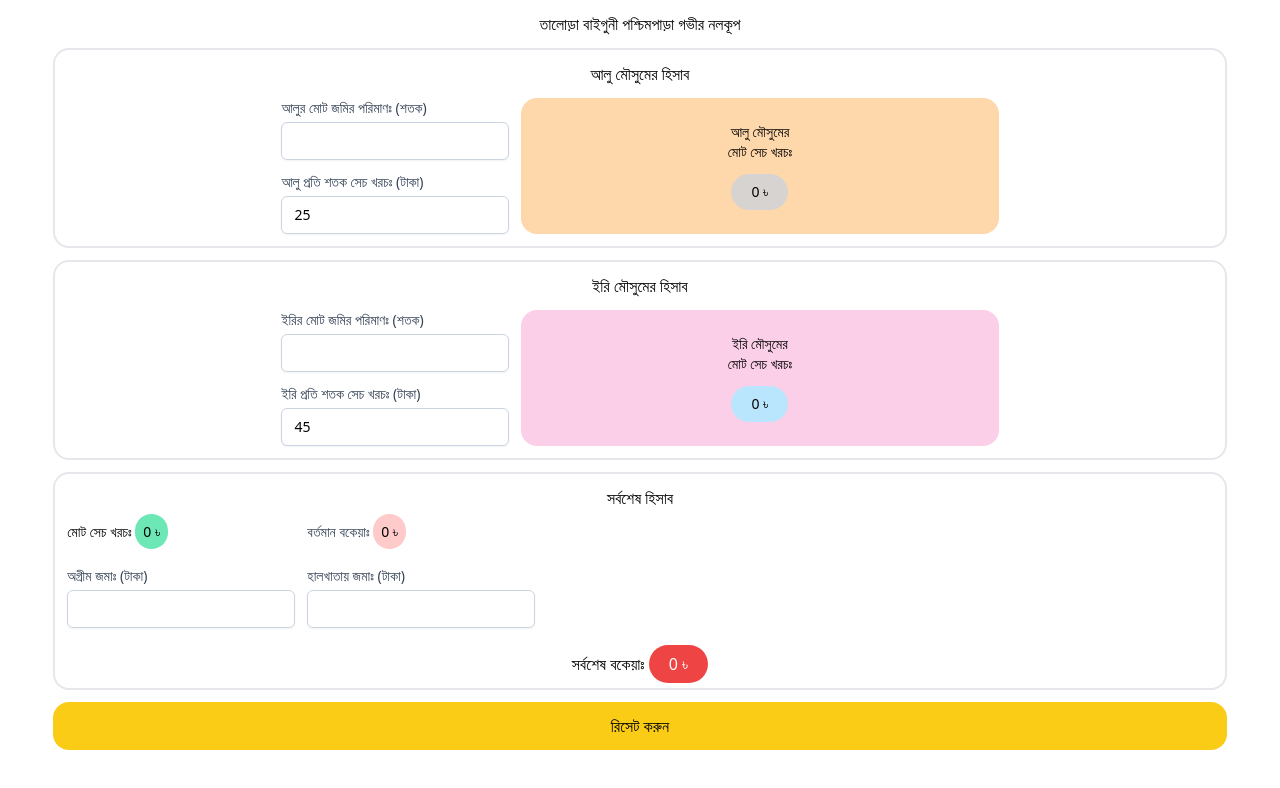
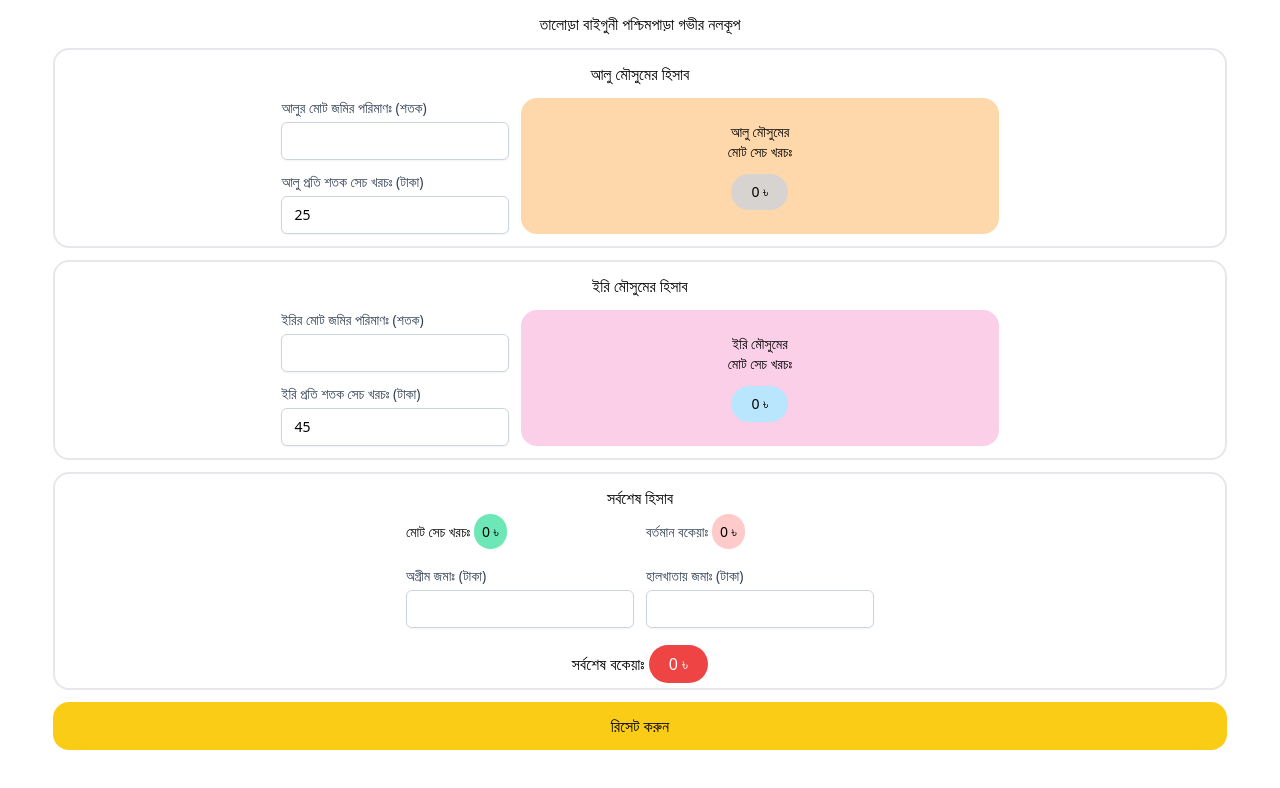
Before and after one commit to iamsadikrahman/deep-tubewell, a Vue app: page /halkhata in a window 1280 px wide. Shown: the top 788 px of the page. Built offline with nearby package versions, Linux system fonts and the light colour scheme.

Commit message:
final calc center

```diff
--- a/src/components/pages/Halkhata.vue
+++ b/src/components/pages/Halkhata.vue
@@ -59,7 +59,7 @@
     <section class="final-calculation border-2 rounded-2xl p-3">
         <h3 class="text-center pb-3">সর্বশেষ হিসাব</h3>
 
-      <div class="final-calculation-area flex gap-3">
+      <div class="final-calculation-area flex gap-3 justify-center">
         <div class="flex flex-col gap-6">
           <span class="block text-sm font-medium text-black">মোট সেচ খরচঃ <span class="rounded-full bg-emerald-300 px-2 py-2">{{totalCost}} ৳</span></span>
 
```
